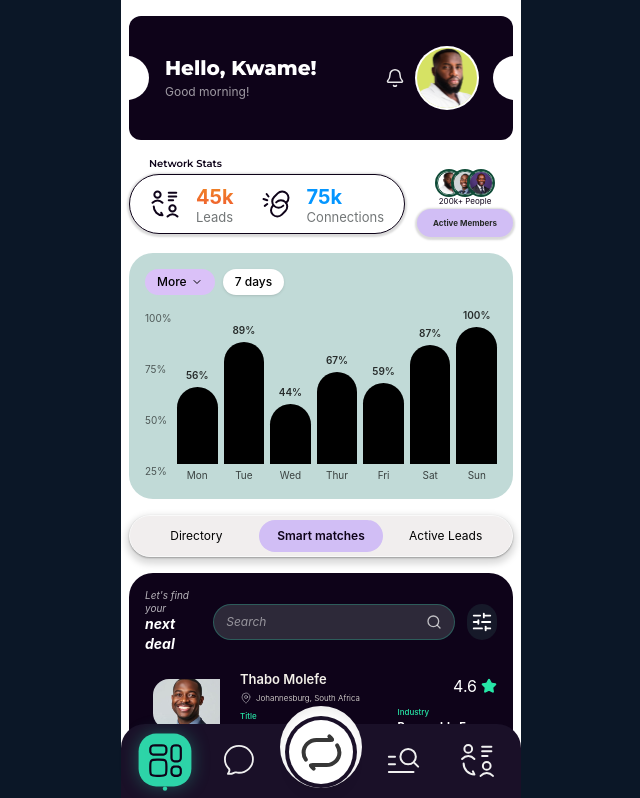
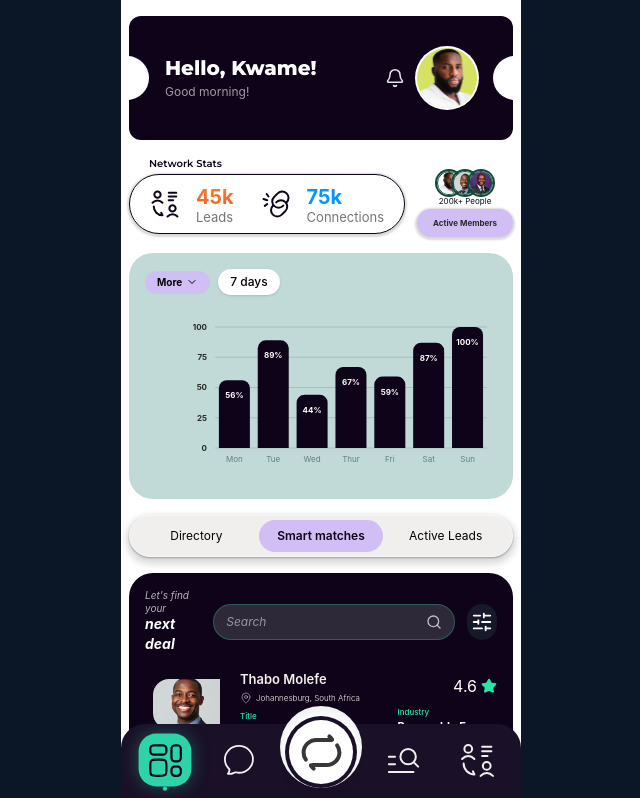
Before and after one commit to evabanegacom/p23-task, a React (Vite) app: page / in a window 1280 px wide. Shown: the top 798 px of the page, without its empty margins (319-959 px from the left). Built offline with nearby package versions, Linux system fonts and the light colour scheme.

Commit message:
added icons for bottom navigation

```diff
--- a/package.json
+++ b/package.json
@@ -14,6 +14,7 @@
     "lucide-react": "^1.14.0",
     "react": "^19.2.6",
     "react-dom": "^19.2.6",
+    "recharts": "^3.8.1",
     "tailwindcss": "^4.3.0"
   },
   "devDependencies": {
--- /dev/null
+++ b/src/components/chart.tsx
@@ -0,0 +1,90 @@
+import { ChevronDown } from 'lucide-react';
+import {
+  BarChart,
+  Bar,
+  XAxis,
+  YAxis,
+  CartesianGrid,
+  ResponsiveContainer,
+  Tooltip,
+  LabelList,
+} from 'recharts';
+
+const ChartSection = () => {
+  const chartData = [
+    { day: 'Mon', value: 56 },
+    { day: 'Tue', value: 89 },
+    { day: 'Wed', value: 44 },
+    { day: 'Thur', value: 67 },
+    { day: 'Fri', value: 59 },
+    { day: 'Sat', value: 87 },
+    { day: 'Sun', value: 100 },
+  ];
+
+  return (
+    <section className="rounded-3xl bg-[#C1DAD7] p-4 text-black">
+      <div className="flex items-center gap-2 mb-3">
+        <button className="flex items-center gap-1 text-[10px] font-bold bg-[#D1BEF5] rounded-full px-3 py-1">
+          More <ChevronDown className="w-3 h-3" />
+        </button>
+        <button className="text-[12px] font-medium bg-white rounded-full px-3 py-1 shadow-sm">7 days</button>
+      </div>
+
+      <div className="h-44">
+        <ResponsiveContainer width="100%" height="100%">
+          <BarChart
+            data={chartData}
+            margin={{ top: 20, right: 10, left: 10, bottom: 5 }}
+          >
+            <CartesianGrid stroke="#00000020" vertical={false} />
+
+            <XAxis
+              dataKey="day"
+              axisLine={false}
+              tickLine={false}
+              tick={{ fontSize: 8, fill: '#00000070', fontWeight: '400' }}
+            />
+
+            <YAxis
+              domain={[0, 100]}
+              axisLine={false}
+              tickLine={false}
+              tick={{ fontSize: 10, fill: '#00000060' }}
+              ticks={[0, 25, 50, 75, 100]}
+              style={{ fontSize: 8, fill: '#262A27', fontWeight: '700' }}
+            />
+
+            <Tooltip
+              cursor={{ fill: '#00000010' }}
+              contentStyle={{
+                backgroundColor: '#fff',
+                border: 'none',
+                borderRadius: '8px',
+                boxShadow: '0 4px 12px rgba(0,0,0,0.1)',
+              }}
+            />
+
+            <Bar
+              dataKey="value"
+              fill="#0E0319"
+              radius={[8, 8, 0, 0]}
+            >
+              {/* Value Labels Inside Bar */}
+              <LabelList
+                dataKey="value"
+                position="top"
+                offset={-18}
+                fill="#ffffff"
+                fontSize={8}
+                fontWeight="700"
+                formatter={(value) => `${value}%`}
+              />
+            </Bar>
+          </BarChart>
+        </ResponsiveContainer>
+      </div>
+    </section>
+  );
+};
+
+export default ChartSection;
--- a/src/components/dashboard-page.tsx
+++ b/src/components/dashboard-page.tsx
@@ -1,21 +1,13 @@
-import { Bell, ChevronDown, Search, SlidersHorizontal } from "lucide-react";
+import { Bell, Search, SlidersHorizontal } from "lucide-react";
 import avatarKwame from '../assets/avatar-kwame.svg'
 import chineseLang from '../assets/chinese-lang.svg'
 import connection from '../assets/connections.svg'
 import avatarThabo1 from '../assets/avatar-thabo1.jpg'
 import avatarThabo2 from '../assets/avatar-thabo2.jpg'
 import DealRow from "./deal-row";
+import ChartSection from "./chart";
 
 export default function DashboardPage() {
-  const chartData = [
-    { day: 'Mon', value: 56 },
-    { day: 'Tue', value: 89 },
-    { day: 'Wed', value: 44 },
-    { day: 'Thur', value: 67 },
-    { day: 'Fri', value: 59 },
-    { day: 'Sat', value: 87 },
-    { day: 'Sun', value: 100 },
-  ];
 
   return (
     <div className="px-2 pt-4 space-y-4">
@@ -101,31 +93,7 @@ export default function DashboardPage() {
       </section>
 
       {/* Chart Section */}
-      <section className="rounded-3xl bg-[#C1DAD7] p-4 text-black">
-        <div className="flex items-center gap-2 mb-3">
-          <button className="flex items-center gap-1 text-[12px] font-medium bg-[oklch(0.85_0.08_305)] rounded-full px-3 py-1">
-            More <ChevronDown className="w-3 h-3" />
-          </button>
-          <button className="text-[12px] font-medium bg-white rounded-full px-3 py-1 shadow-sm">7 days</button>
-        </div>
-        <div className="relative h-44">
-          <div className="absolute inset-y-0 left-0 flex flex-col justify-between text-[10px] text-black/60 py-1">
-            <span>100%</span>
-            <span>75%</span>
-            <span>50%</span>
-            <span>25%</span>
-          </div>
-          <div className="ml-8 h-full flex items-end justify-between gap-1.5">
-            {chartData.map((b) => (
-              <div key={b.day} className="flex-1 h-full flex flex-col items-center justify-end gap-1">
-                <span className="text-[10px] font-semibold text-black/80">{b.value}%</span>
-                <div className="w-full bg-black rounded-t-full" style={{ height: `${b.value * 0.78}%` }} />
-                <span className="text-[10px] text-black/70">{b.day}</span>
-              </div>
-            ))}
-          </div>
-        </div>
-      </section>
+      <ChartSection />
 
       {/* Tab Navigation (Directory / Smart matches / Active Leads) */}
       <nav className="flex items-center justify-between shadow-[0px_1px_2px_0px_#0000004D,_0px_4px_7px_3px_#00000026] bg-[#F1EEEE] rounded-full p-1 text-[12px] border-[0.5px] border-solid border-[#F9F9F9]">
```
Also changed, not shown: 1 other file (tests, documents, lock files or other folders).
